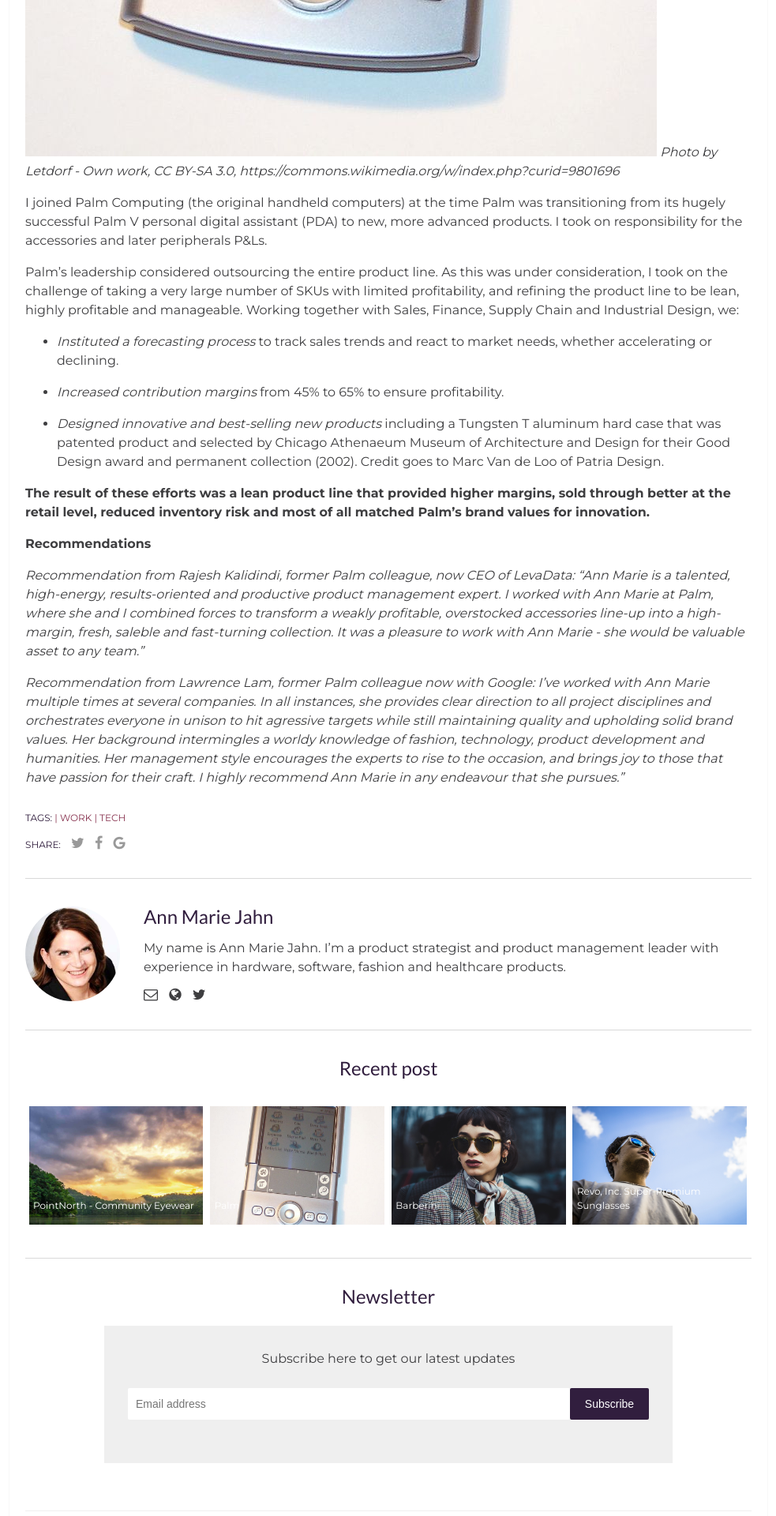
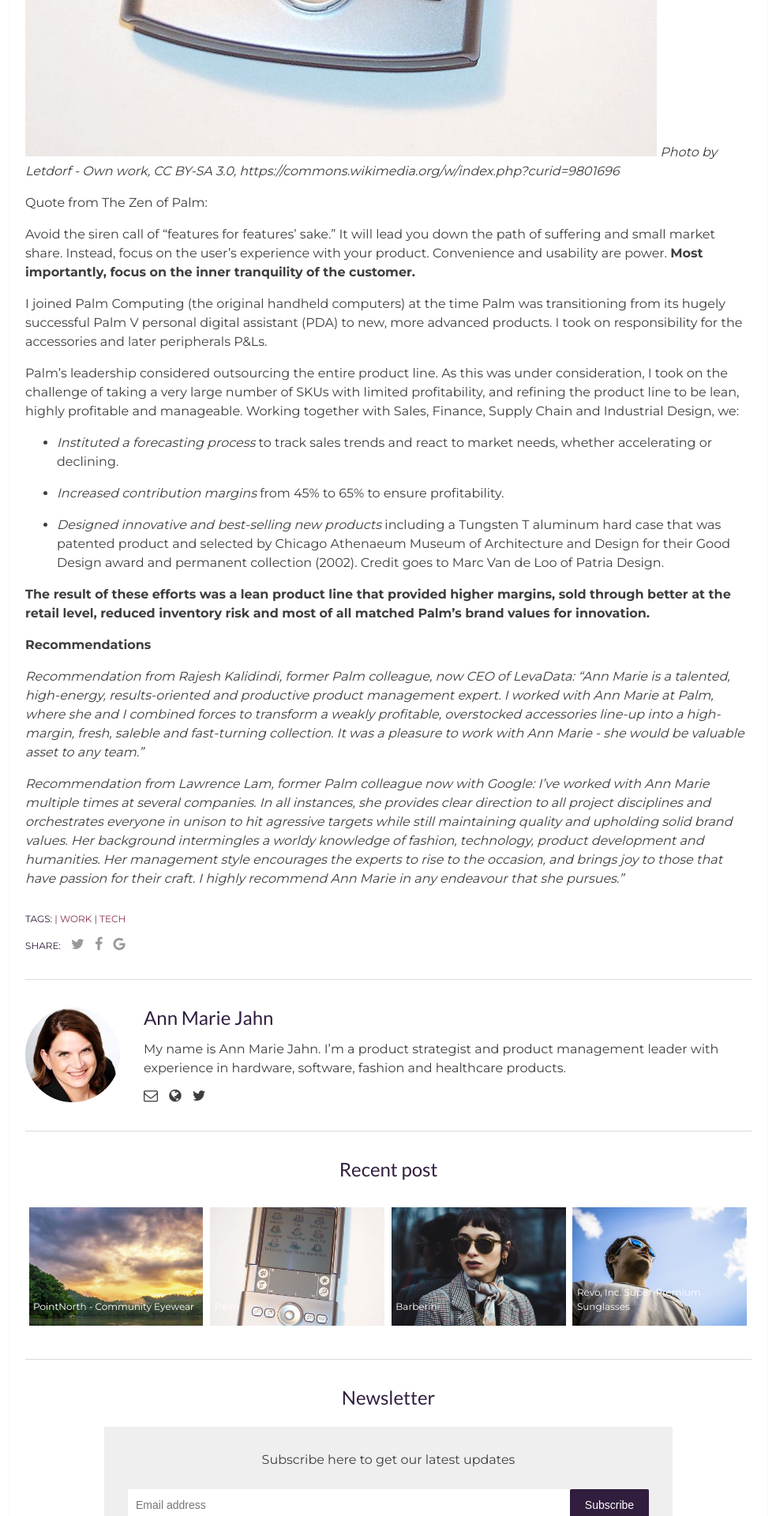
Before and after one commit to ann-marie-jahn/2019-projects, a Jekyll site: the page built from _posts/2020-02-15-palm.markdown, in a window 1280 px wide. Shown: the part 1538-3458 px from the top of the page at 79% size, without its empty margins (148-1131 px from the left). Built offline with Jekyll 4.4.1, drawn with Linux system fonts in a browser that asks for light colours; comment, search, counter and statistics services are not loaded.

Commit message:
Add zen quote

```diff
--- a/_posts/2020-02-15-palm.markdown
+++ b/_posts/2020-02-15-palm.markdown
@@ -18,6 +18,10 @@ Location: Santa Clara, California
 ![tungsten t](/assets/img/palm_tungstent.jpg)
 _Photo by Letdorf - Own work, CC BY-SA 3.0, https://commons.wikimedia.org/w/index.php?curid=9801696_
 
+Quote from The Zen of Palm:
+
+Avoid the siren call of “features for features’ sake.” It will lead you down the path of suffering and small market share. Instead, focus on the user’s experience with your product. Convenience and usability are power. **Most importantly, focus on the inner tranquility of the customer.**
+
 I joined Palm Computing (the original handheld computers) at the time Palm was transitioning from its hugely successful Palm V personal digital assistant (PDA) to new, more advanced products. I took on responsibility for the accessories and later peripherals P&Ls.
 
 Palm's leadership considered outsourcing the entire product line. As this was under consideration, I took on the challenge of taking a very large number of SKUs with limited profitability, and refining the product line to be lean, highly profitable and manageable. Working together with Sales, Finance, Supply Chain and Industrial Design, we:
```
